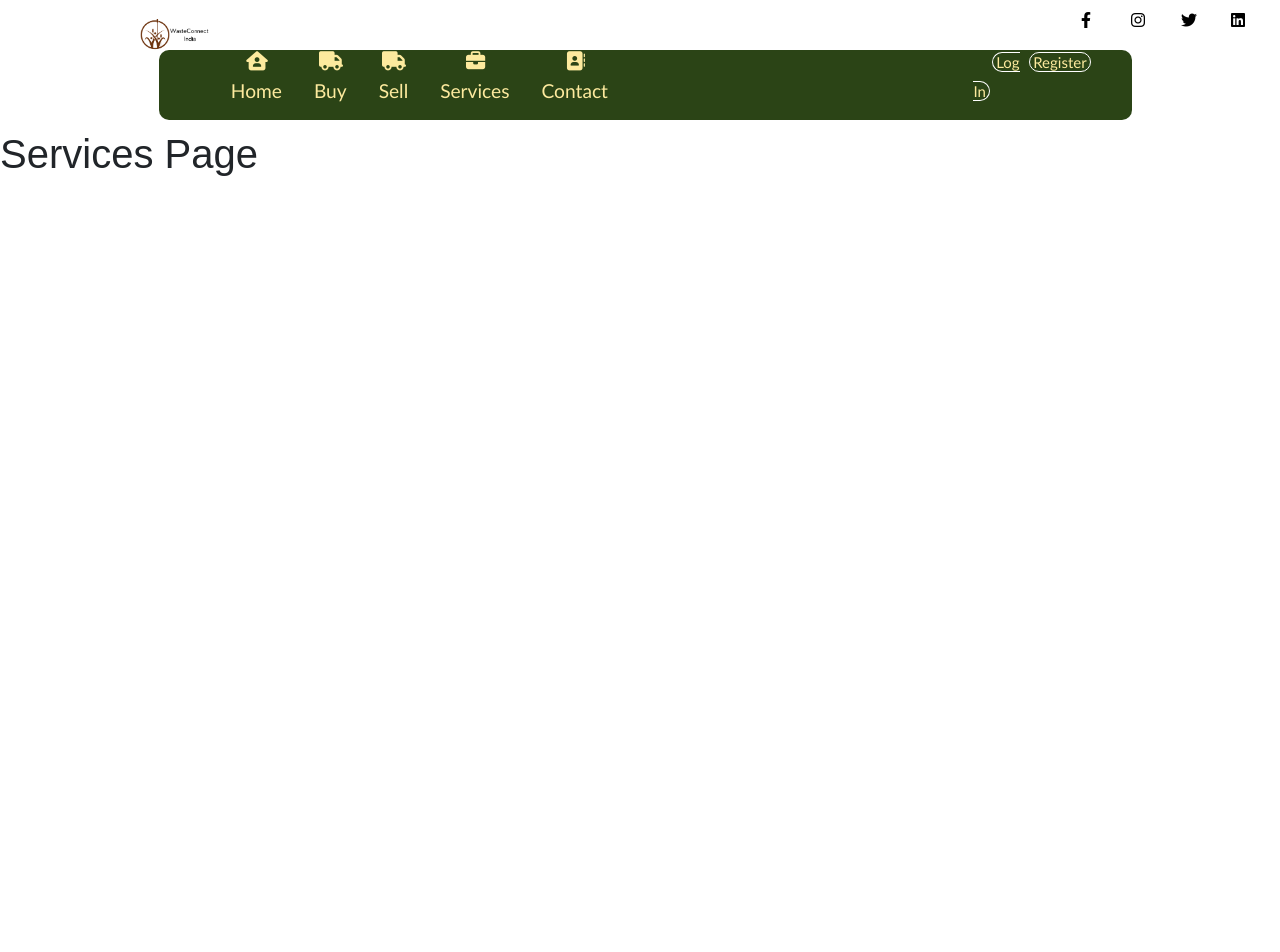
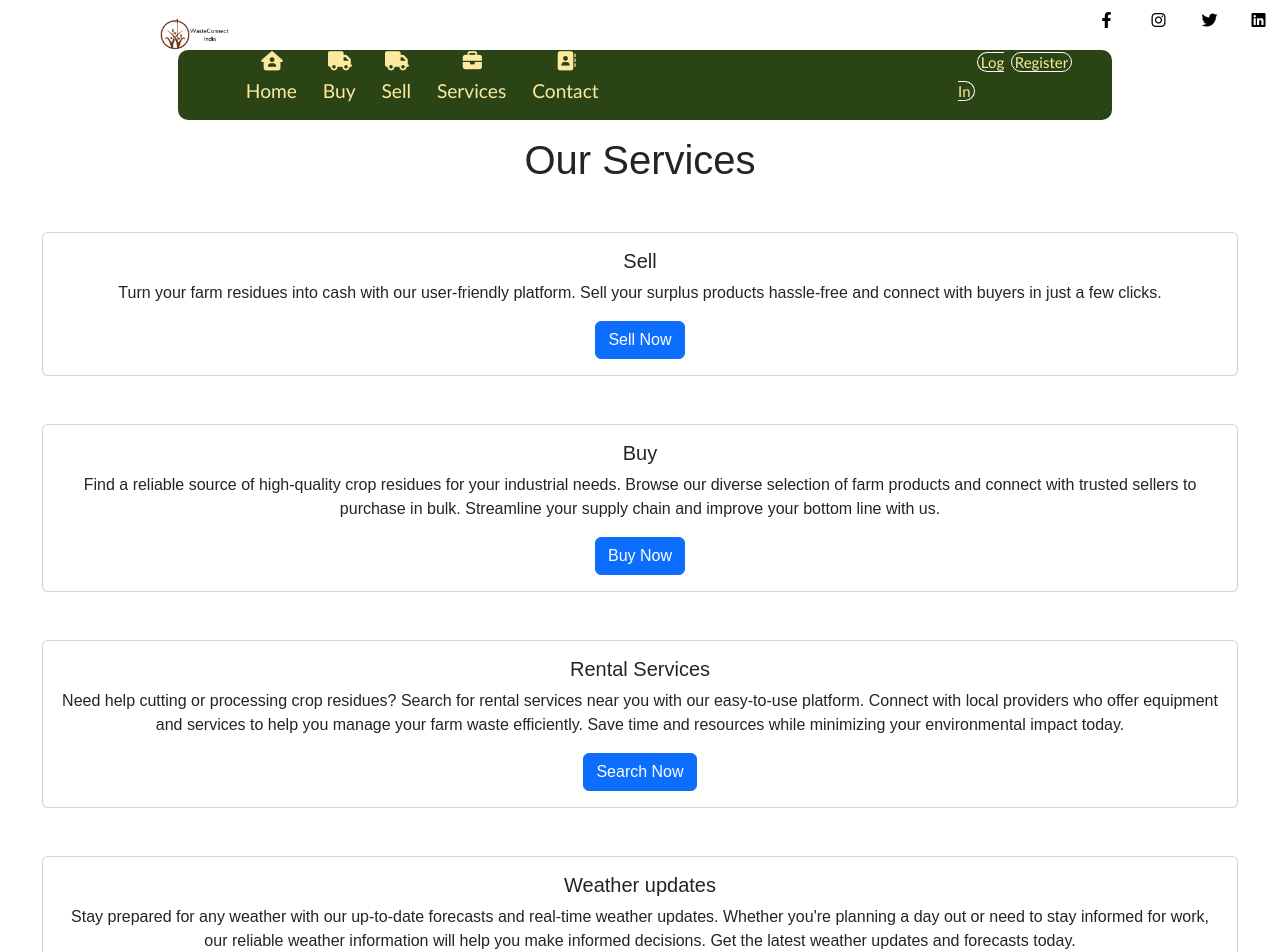
Before and after one commit to anuragt0/WasteConnect2, a React (Create React App) app in the folder client/: page /services in a window 1280 px wide. Shown: the top 952 px of the page. Before the commit the page ends 800 px from the top, so only its background shows below. Built offline with nearby package versions, Linux system fonts and the light colour scheme; no server answers.

Commit message:
Added services page

```diff
--- a/client/public/index.html
+++ b/client/public/index.html
@@ -14,6 +14,12 @@
     referrerpolicy="no-referrer" />
   <link href="https://fonts.googleapis.com/css?family=Raleway:100,200,300,400,500,600,700&display=swap" rel="stylesheet">
   <link href="https://fonts.googleapis.com/css?family=Open+Sans:300,400,600,700&display=swap" rel="stylesheet">
+  <link rel="preconnect" href="https://fonts.googleapis.com" />
+    <link rel="preconnect" href="https://fonts.gstatic.com" crossorigin />
+    <link
+      href="https://fonts.googleapis.com/css2?family=Merriweather:ital,wght@0,300;0,400;1,300&family=Montserrat:wght@100;400&family=Poppins&family=Alex+Brush&display=swap&family=Rubik:wght@300;400"
+      rel="stylesheet"
+    />
 
     <link
       rel="stylesheet"
--- a/client/src/App.css
+++ b/client/src/App.css
@@ -9,6 +9,11 @@
 body {
   font-family:sans-serif;
 }
+
+body{
+    margin: 0% 2%;
+}
+
 .head {
   padding: 0 10%;
   color: black;
--- a/client/src/App.js
+++ b/client/src/App.js
@@ -9,6 +9,8 @@ import Buy from "./componentes/Buy";
 import Services from "./componentes/Services";
 import Login from './componentes/Login';
 import Register from './componentes/Register';
+import Rental from "./componentes/Rental";
+import Weather from './componentes/Weather';
 import "./App.css";
 
 function App() {
@@ -19,11 +21,13 @@ function App() {
             <div>
                 <Routes>
                     <Route exact path='/' element={<Home/>}/>
-                    <Route exact path='/services/sell' element={<Sell/>}/>
-                    <Route exact path='/services/buy' element={<Buy/>}/>
                     <Route exact path='/login' element={<Login/>}/>
                     <Route exact path='/register' element={<Register/>}/>
                     <Route exact path='/services' element={<Services/>}/>
+                    <Route exact path='/services/sell' element={<Sell/>}/>
+                    <Route exact path='/services/buy' element={<Buy/>}/>
+                    <Route exact path='/services/weather-updates' element={<Weather/>}/>
+                    <Route exact path='/services/rental-service' element={<Rental/>}/>
                 </Routes>
             </div>
         </Router>
--- /dev/null
+++ b/client/src/componentes/Rental.jsx
@@ -0,0 +1,9 @@
+import React from 'react'
+
+const Rental = () => {
+  return (
+    <div>Rental</div>
+  )
+}
+
+export default Rental
--- a/client/src/componentes/Services.jsx
+++ b/client/src/componentes/Services.jsx
@@ -1,9 +1,82 @@
-import React from 'react';
+import React from "react";
+import { useNavigate } from "react-router-dom";
+const Services = () => {
+  const navigate = useNavigate();
 
-const Services = () => {
-       return<>
-        <h1> Services Page</h1>
-       </>
+  return (
+    <>
+    <div style={{textAlign: "center"}}>
+      <h1 className="my-3">Our Services</h1>
+      <div className="card my-5 mx-3">
+        <div className="card-body">
+          <h5 className="card-title">Sell</h5>
+          <p className="card-text">
+          Turn your farm residues into cash with our user-friendly platform. Sell your surplus products hassle-free and connect with buyers in just a few clicks.
+          </p>
+          <button
+            className="btn btn-primary"
+            onClick={() => {
+              navigate("/services/sell");
+            }}
+          >
+            Sell Now
+          </button>
+        </div>
+      </div>
+      <div className="card my-5 mx-3">
+        <div className="card-body">
+          <h5 className="card-title">Buy</h5>
+          <p className="card-text">
+          Find a reliable source of high-quality crop residues for your industrial needs. Browse our diverse selection of farm products and connect with trusted sellers to purchase in bulk. Streamline your supply chain and improve your bottom line with us.
+          </p>
+          <button
+            className="btn btn-primary"
+            onClick={() => {
+              navigate("/services/buy");
+            }}
+          >
+            Buy Now
+          </button>
+        </div>
+      </div>
+      <div className="card my-5 mx-3">
+        <div className="card-body">
+          <h5 className="card-title">Rental Services</h5>
+          <p className="card-text">
+          Need help cutting or processing crop residues? Search for rental services near you with our easy-to-use platform. Connect with local providers who offer equipment and services to help you manage your farm waste efficiently. Save time and resources while minimizing your environmental impact today.
+          </p>
+          <button
+            className="btn btn-primary"
+            onClick={() => {
+              navigate("/services/rental-service");
+            }}
+          >
+            Search Now
+          </button>
+        </div>
+      </div>
+
+      <div className="card my-5 mx-3">
+        <div className="card-body">
+          <h5 className="card-title">Weather updates</h5>
+          <p className="card-text">
+            Stay prepared for any weather with our up-to-date forecasts and real-time weather updates. Whether you're planning a day out or need to stay informed for work, our reliable weather information will help you make informed decisions. Get the latest weather updates and forecasts today.
+          </p>
+          <button
+            className="btn btn-primary"
+            onClick={() => {
+              navigate("/services/weather-updates");
+            }}
+          >
+            Get Weather Updates
+          </button>
+        </div>
+      </div>
+    </div>
+
+
+    </>
+  );
 };
 
 export default Services;
--- /dev/null
+++ b/client/src/componentes/Weather.jsx
@@ -0,0 +1,9 @@
+import React from 'react'
+
+const Weather = () => {
+  return (
+    <div>Weather</div>
+  )
+}
+
+export default Weather
```
Also changed, not shown: client/src/componentes/Navbar.jsx (line endings or trailing spaces).
